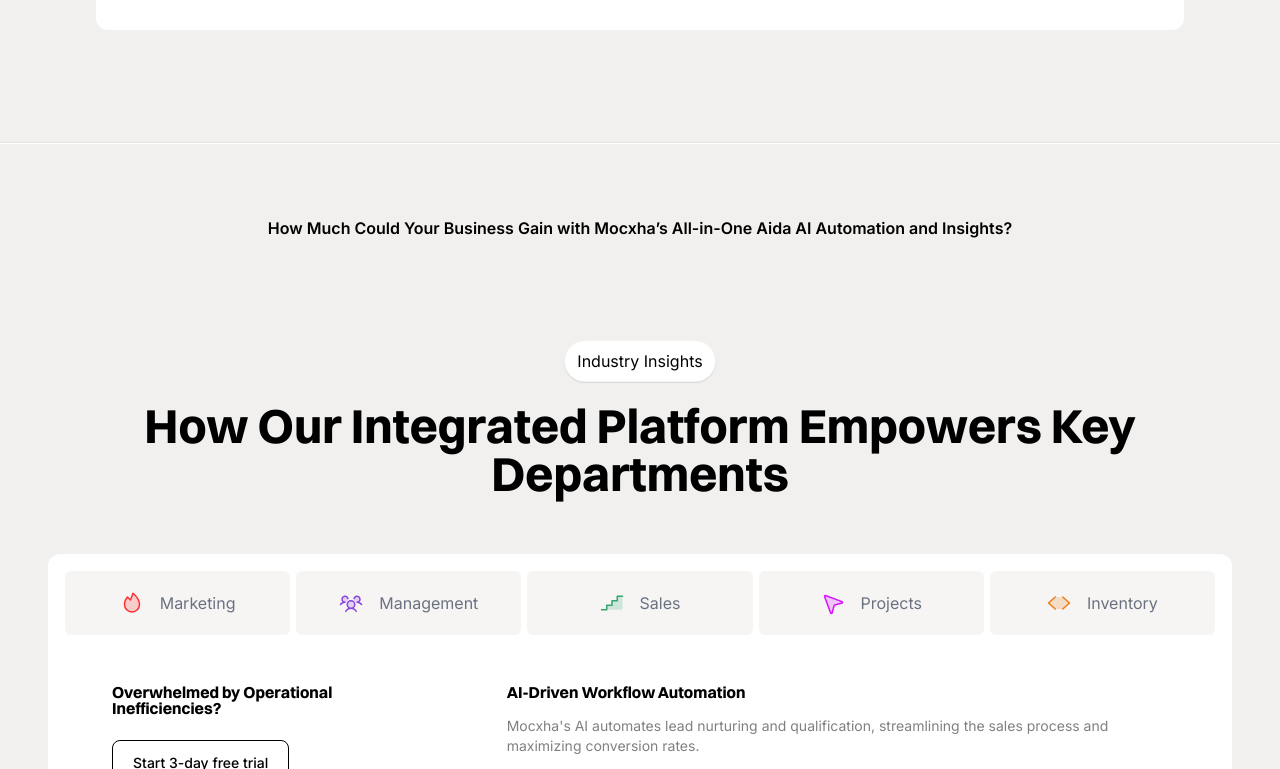
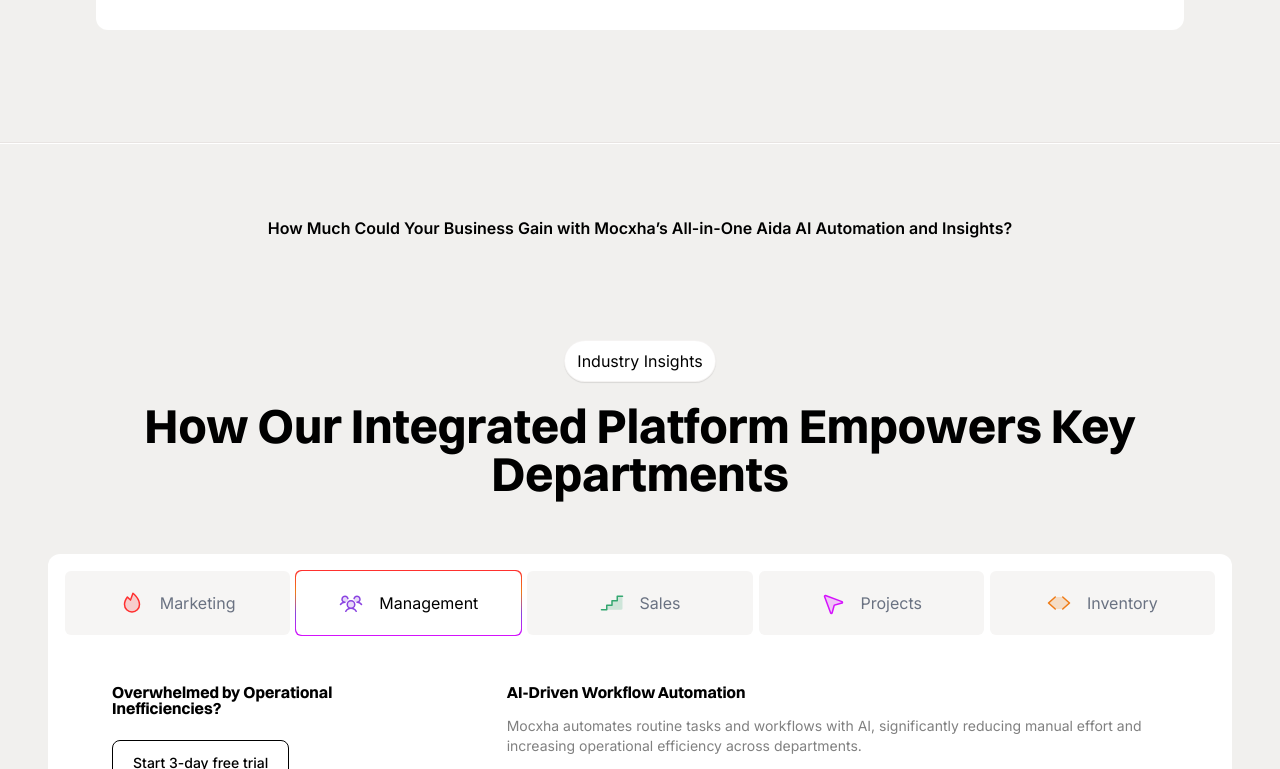
Before and after one commit to andreadonoso/app.mocxha.com, a Next.js app: page / in a window 1280 px wide. Shown: the part 11231-12000 px from the top of the page. Built offline with nearby package versions, Linux system fonts and the light colour scheme.

Commit message:
fixed content visibility and button aesthetic

```diff
--- a/app/ui/footer.tsx
+++ b/app/ui/footer.tsx
@@ -109,7 +109,7 @@
                                     { socialLinks.map((item) => (
                                         <a
                                             key={item.name}
-                                            className="flex items-center gap-2 hover:text-white text-[#808080]  justify-start font-medium rounded-lg text-sm px-4 py-2 bg-[#1E1E1E]"
+                                            className="flex items-center gap-2 hover:text-white text-[#808080]  justify-start font-medium rounded-lg text-sm px-4 py-2 bg-[#1E1E1E] transition delay-1 duration-300 ease-in-out active:scale-95"
                                             href={item.address}
                                             target="_blank"
                                             rel="noopener noreferrer"
--- a/app/ui/globals.css
+++ b/app/ui/globals.css
@@ -77,22 +77,22 @@
 
   .btn {
     @apply inline-flex items-center justify-center
-           font-medium rounded-lg text-sm px-5 py-3
-           focus:outline-none transition
-           whitespace-nowrap
-           cursor-pointer;
+      font-medium rounded-lg text-sm px-5 py-3
+      transition
+      whitespace-nowrap
+      cursor-pointer;
   }
 
   .btn-primary {
-    @apply text-white focus:ring-4 bg-black hover:bg-[#3D3D3D] transition delay-1 duration-300 ease-in-out active:scale-95
+    @apply text-white  bg-black hover:bg-[#3D3D3D] transition delay-1 duration-300 ease-in-out active:scale-95
   }
 
    .btn-secondary {
-    @apply text-black focus:ring-4 bg-white hover:bg-[#DED8D3] transition delay-1 duration-300 ease-in-out active:scale-95
+    @apply text-black  bg-white hover:bg-[#DED8D3] transition delay-1 duration-300 ease-in-out active:scale-95
   }
 
   .btn-tertiary {
-    @apply text-black focus:ring-4 bg-transparent border transition delay-1 duration-300 ease-in-out active:scale-95
+    @apply text-black  bg-transparent border transition delay-1 duration-300 ease-in-out active:scale-95
   }
 
   .card-white {
--- a/app/ui/insights.tsx
+++ b/app/ui/insights.tsx
@@ -45,27 +45,29 @@
           <div className="bg-white rounded-xl md:flex-row lg:flex-col flex flex-col items-center p-4 m-4 gap-4 lg:gap-8">
             <div className="grid grid-cols-1 lg:grid-cols-5 gap-1 w-full md:w-1/3 lg:w-full items-center ">
               {items.map((item, i) => (
-                <button key={i} onClick={() => toggle(i)} className="group w-full button p-px rounded-md text-gray-500 focus:text-black  focus:bg-[linear-gradient(to_bottom,#FF2F2F_0%,#EF7B16_33%,#8A43E1_66%,#D511FD_100%)] ">
-                  <div className="flex rounded-md p-2 md:p-5 gap-4 items-center justify-center bg-[#F6F5F4] group-focus:bg-white ">
+                <div key={i} className="relative overflow-hidden">
+                <button key={i} onClick={() => toggle(i)} className={`w-full button p-px before:z-0 before:rounded-md before:content-[''] before:absolute before:inset-0 before:transition-opacity before:duration-400 before:ease-in-out before:bg-[linear-gradient(to_bottom,#FF2F2F_0%,#EF7B16_33%,#8A43E1_66%,#D511FD_100%)]` + ( items[i].title1 == items[active].title1 ? ` before:opacity-100 ` : ` before:opacity-0`) }>
+                  <div className={`relative z-0.5 flex rounded-md p-2 md:p-5 gap-4 items-center justify-center opacity-100 ` + ( items[i].title1 == items[active].title1 ? `  bg-white` : ` bg-[#F6F5F4]`)}>
                     <div>
                       {item.icon}
                     </div>
-                    <p>{item.name}</p>
+                    <p className={`transition-colors duration-400` + ( items[i].title1 == items[active].title1 ? ` text-black` : ` text-gray-500  `)}>{item.name}</p>
                   </div>
                 </button>
+                </div>
               ))}
             </div>
             <div className="flex flex-col lg:flex-row justify-between gap-8 lg:gap-16 text-start  w-full md:w-2/3 lg:w-full p-4 lg:pb-8 lg:px-12 ">
               <div className="flex flex-col items-start gap-4 lg:w-1/3 w-full">
-                <h6 className="lg:h-10">{items[active].question}</h6>
+                <h6 className="lg:h-10 h-8">{items[active].question}</h6>
                 <a href="#contact" className="btn btn-tertiary">Start 3-day free trial</a>
               </div>
               <div className="flex flex-col gap-4 lg:w-2/3 w-full">
                 <h6>{items[active].title1}</h6>
-                <p className="text-[#808080] text-sm">{items[0].description1}</p>
+                <p className="text-[#808080] text-sm">{items[active].description1}</p>
                 <hr className="border-[#F1F0EE] "/>
                 <h6>{items[active].title2}</h6>
-                <p className="text-[#808080] text-sm">{items[0].description1}</p>
+                <p className="text-[#808080] text-sm">{items[active].description2}</p>
               </div>
             </div>
           </div>
```
